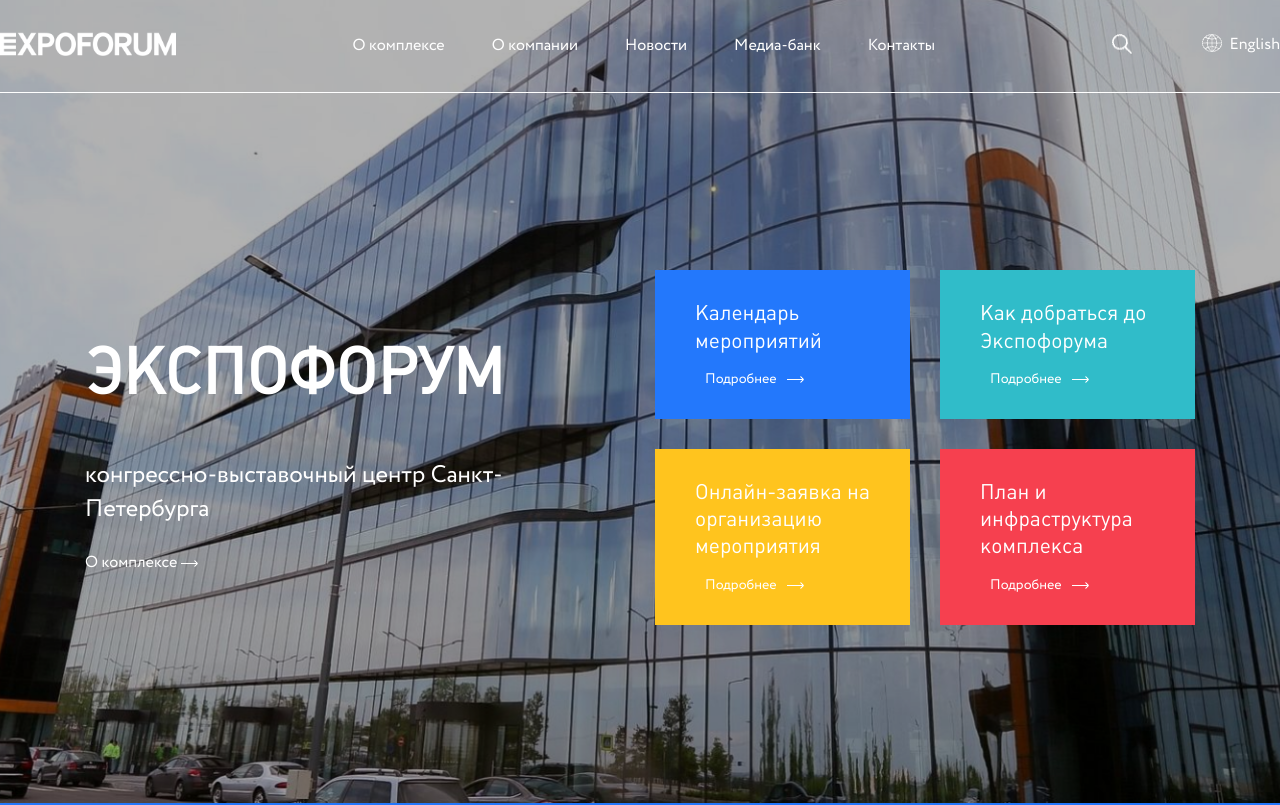
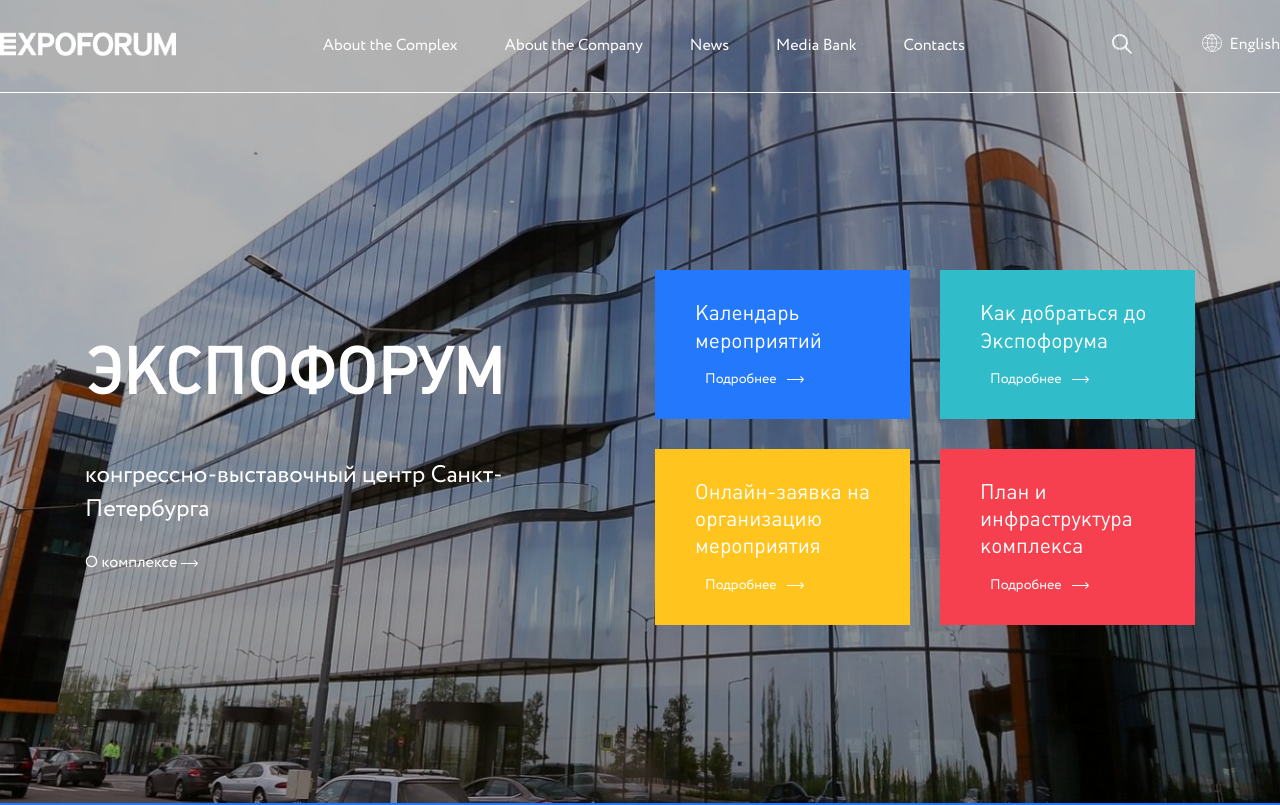
Before and after one commit to Mokkento12/expoforum, a React (Vite) app: page / in a window 1280 px wide. Shown: the top 805 px of the page. Built offline with nearby package versions, Linux system fonts and the light colour scheme; the HTML template or start-up script is replaced by a standard one.

Commit message:
Свитчер языка теперь работает в шапке сайта

```diff
--- a/src/components/Header/Header.tsx
+++ b/src/components/Header/Header.tsx
@@ -4,30 +4,30 @@
 import Search from "../Search/Search";
 import LanguageSwitcher from "../LanguageSwitcher/LanguageSwitcher";
 
-const headerNavItems = [
-  "О комплексе",
-  "О компании",
-  "Новости",
-  "Медиа-банк",
-  "Контакты",
-];
+import { useSelector } from "react-redux";
+import { RootState } from "../../store";
+import { translations } from "../../features/locales";
 
-interface HeaderProps {
-  title?: string;
-}
+const Header: React.FC = () => {
+  const language = useSelector((state: RootState) => state.language.current);
 
-const Header: React.FC<HeaderProps> = () => {
+  const t = translations[language];
+
+  const headerNavItems = [
+    t.navAboutComplex,
+    t.navAboutCompany,
+    t.navNews,
+    t.navMediaBank,
+    t.navContacts,
+  ];
+
   return (
     <header className={styles.header}>
       <div className={styles.headerContainer}>
-        {/* Лого */}
         <Logo />
-        {/* Навигация */}
         <Navigation items={headerNavItems} />
         <div className={styles.rightBar}>
-          {/* Поиск */}
           <Search />
-          {/* Язык */}
           <LanguageSwitcher />
         </div>
       </div>
--- /dev/null
+++ b/src/features/locales.ts
@@ -0,0 +1,18 @@
+export const translations = {
+  en: {
+    navAboutComplex: "About the Complex",
+    navAboutCompany: "About the Company",
+    navNews: "News",
+    navMediaBank: "Media Bank",
+    navContacts: "Contacts",
+    language: "English",
+  },
+  ru: {
+    navAboutComplex: "О комплексе",
+    navAboutCompany: "О компании",
+    navNews: "Новости",
+    navMediaBank: "Медиа-банк",
+    navContacts: "Контакты",
+    language: "Русский",
+  },
+};
```
